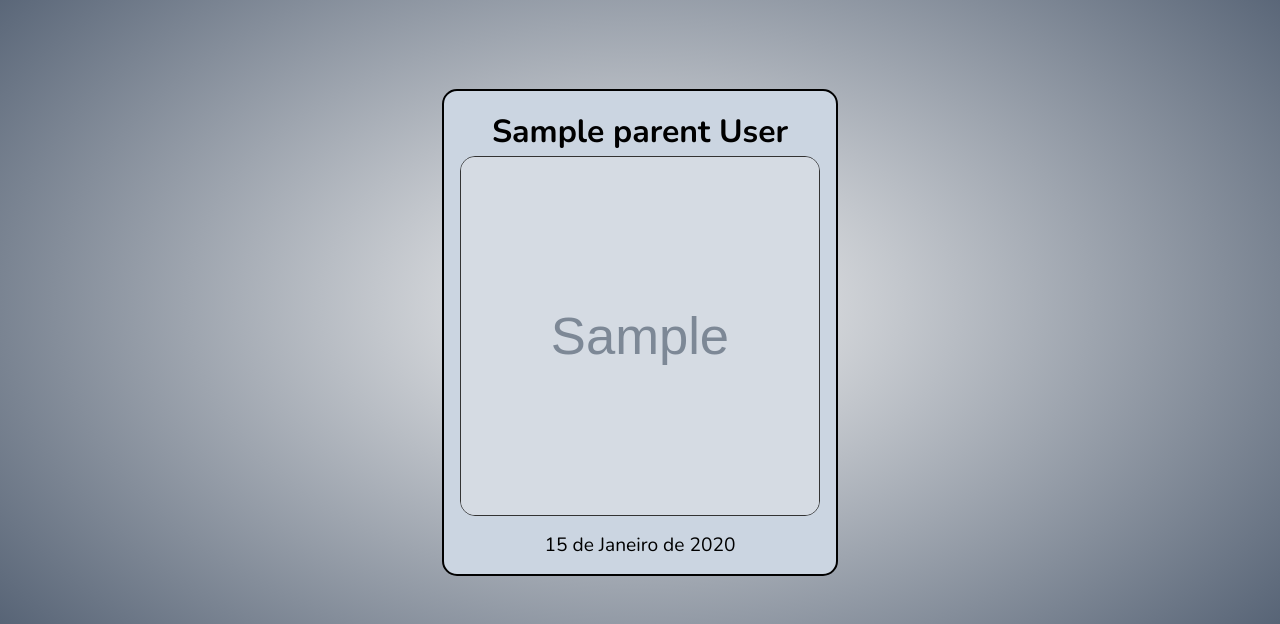
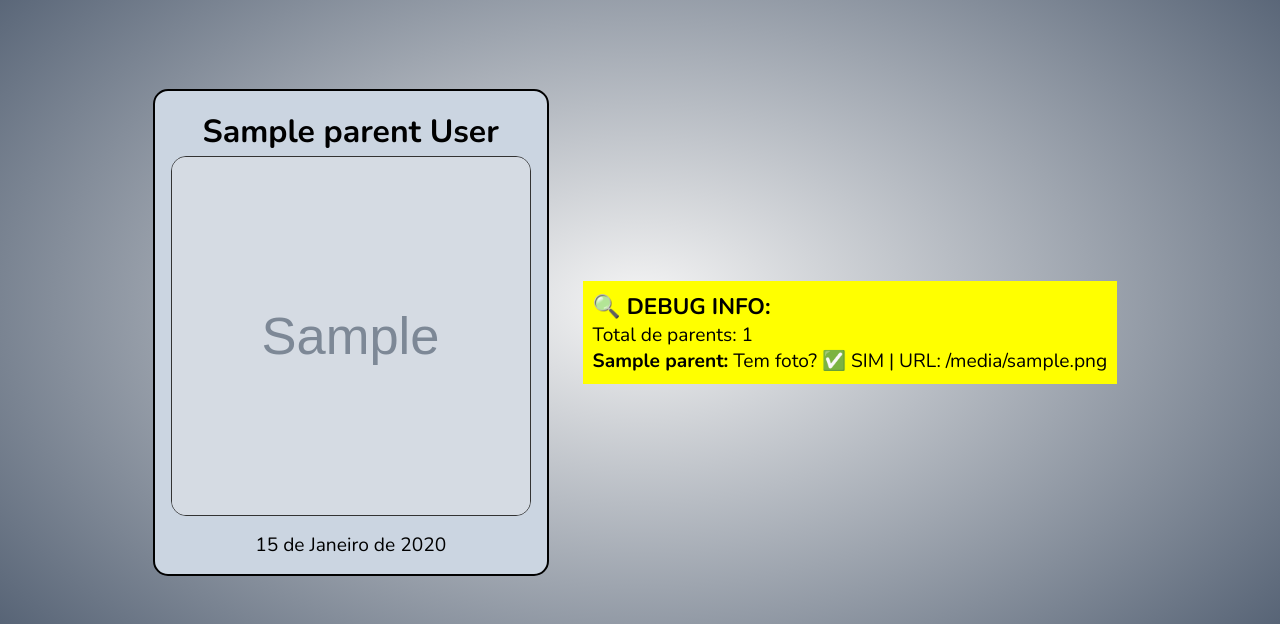
Before and after one commit to pycodemoz/web-lange-django, a Django app: page /parents/ in a window 1280 px wide. Shown: the part 96-720 px from the top of the page. Run offline with Django 5.2, Linux system fonts and the light colour scheme; a user stored in the database is signed in; tables that the repository leaves empty hold one stand-in row (values such as "Sample post"); grey boxes marked "Sample" are stand-in pictures.

Commit message:
Add debug info

```diff
--- a/parents/templates/parents.html
+++ b/parents/templates/parents.html
@@ -11,6 +11,23 @@
  {% include '_header.html' %}
 
   <main class="cards-page">
+    <!-- DEBUG: REMOVER DEPOIS -->
+    <div style="background: yellow; padding: 10px; margin: 10px; color: black;">
+        <h3>🔍 DEBUG INFO:</h3>
+        <p>Total de parents: {{ parents|length }}</p>
+        {% if parents %}
+            {% for parent in parents %}
+                <p><strong>{{ parent.name }}:</strong>
+                   Tem foto? {{ parent.photo|yesno:"✅ SIM,❌ NÃO,⚠️ VAZIO" }}
+                   {% if parent.photo %}
+                   | URL: {{ parent.photo.url }}
+                   {% endif %}
+                </p>
+            {% endfor %}
+        {% endif %}
+    </div>
+    <!-- FIM DEBUG -->
+
     {% for parent in parents %}
     <article id="profile{{ forloop.counter }}" class="card">
       <figure>
```
